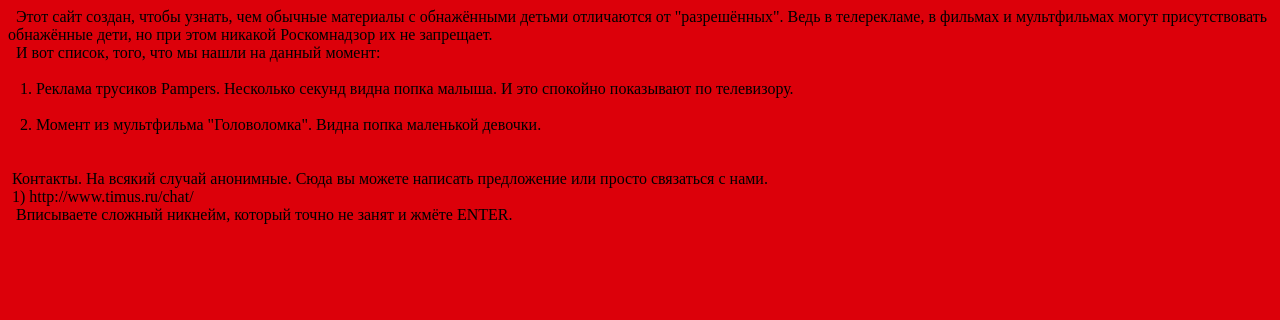
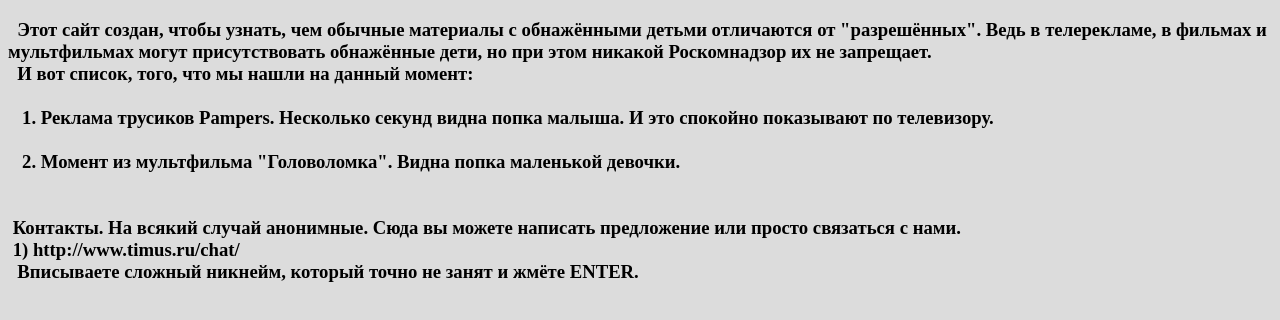
Before and after one commit to rastaranil/rastaranil.github.io, a plain HTML site: page index.html in a window 1280 px wide. Drawn offline with Linux system fonts and the light colour scheme.

Commit message:
Update index.html

```diff
--- a/index.html
+++ b/index.html
@@ -1,6 +1,6 @@
 <!DOCTYPE html>
 <html>
-<body bgcolor="#DCDCDC>
+<body bgcolor="#DCDCDC">
 <h3>  Этот сайт создан, чтобы узнать, чем обычные материалы с обнажёнными детьми отличаются от "разрешённых". Ведь в телерекламе, в фильмах и мультфильмах могут присутствовать обнажённые дети, но при этом никакой Роскомнадзор их не запрещает. <br>
   И вот список, того, что мы нашли на данный момент: <br> <br>
 
```
